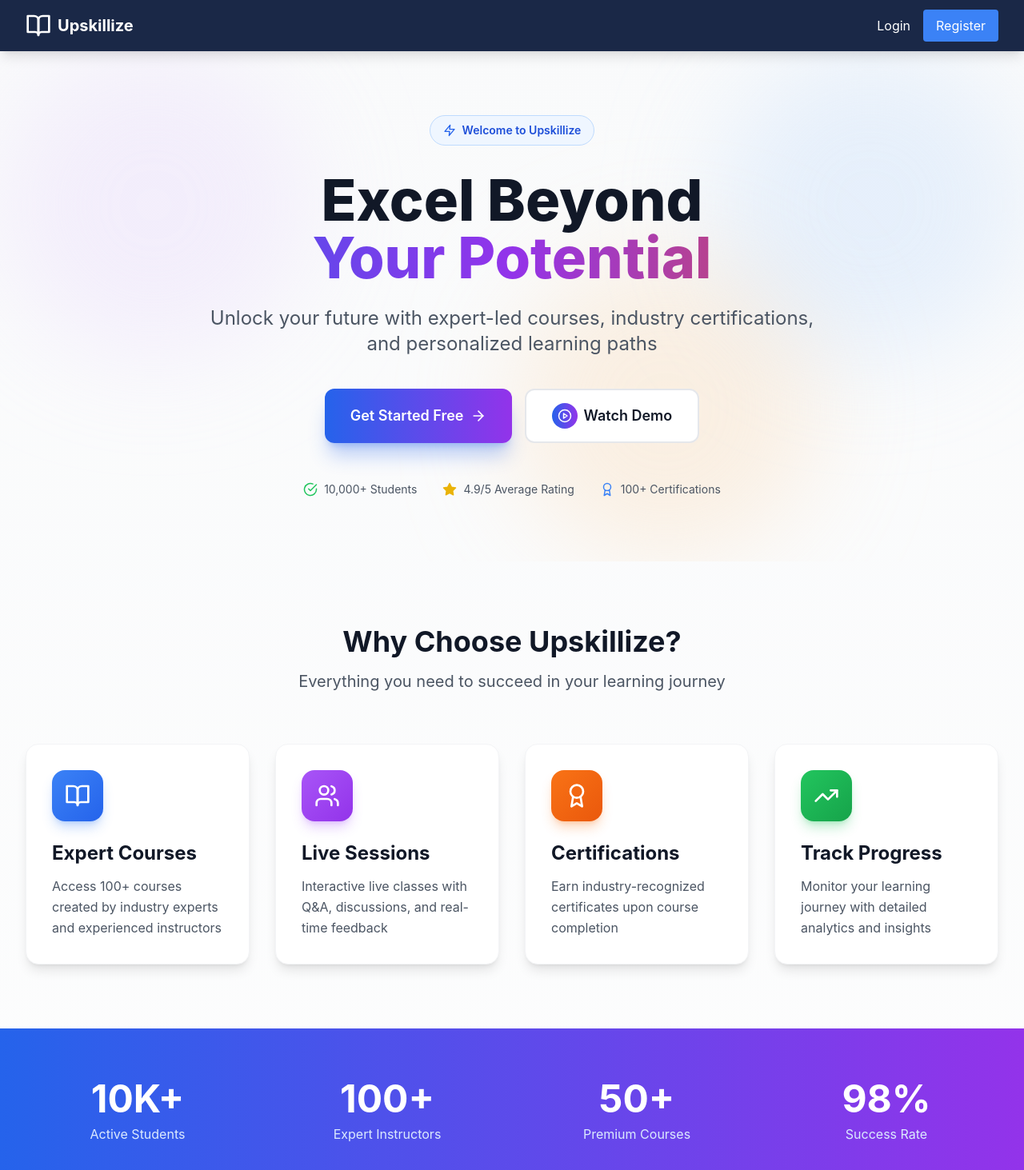
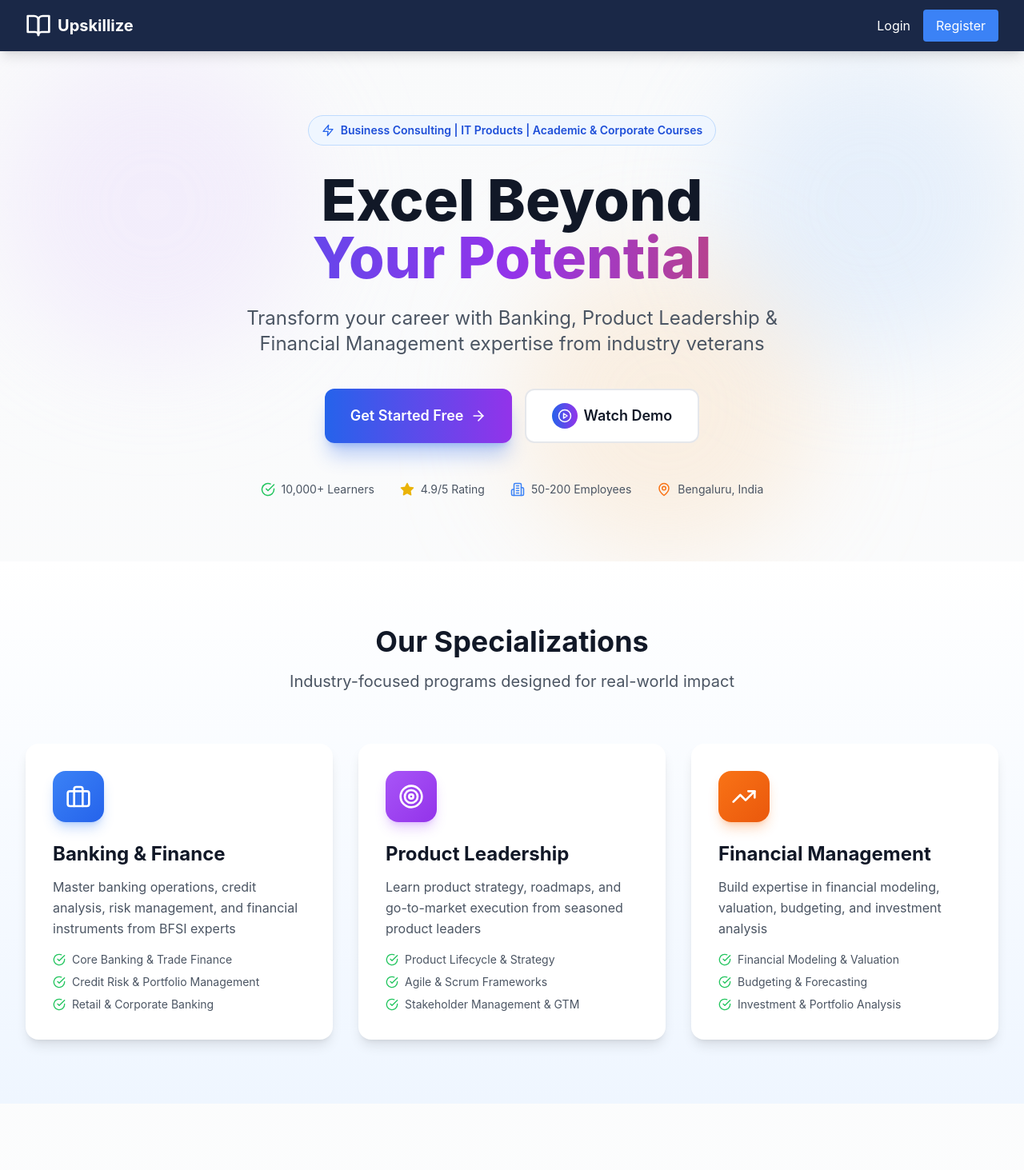
Before and after one commit to upskillize-ui/upskillize-lms, a React (Vite) app in the folder frontend/: page / in a window 1280 px wide. Shown: the top 1463 px of the page at 80% size. Built offline with nearby package versions, Linux system fonts and the light colour scheme.

Commit message:
Updated Home.jsx with upskillize branding, specializations, and LinkedIn integration

```diff
--- a/frontend/src/pages/Home.jsx
+++ b/frontend/src/pages/Home.jsx
@@ -2,13 +2,16 @@ import { useState, useRef, useEffect } from 'react';
 import { Link } from 'react-router-dom';
 import { useAuth } from '../context/AuthContext';
 import Navbar from '../components/Navbar';
-import { BookOpen, Users, Award, TrendingUp, ArrowRight, CheckCircle, Star, PlayCircle, Zap, Target, Globe, X } from 'lucide-react';
+import {
+  BookOpen, Users, Award, TrendingUp, ArrowRight, CheckCircle, Star,
+  PlayCircle, Zap, Target, Globe, X, Briefcase, GraduationCap,
+  Building2, Linkedin, Mail, MapPin, Phone
+} from 'lucide-react';
 
 // ─────────────────────────────────────────────────────────────
 // VIDEO SETUP:
 //   Place  Upskillize__Excel_Beyond_Promo.mp4
 //   into   /public/videos/excel-beyond-promo.mp4
-//   (same public folder as the BFSI video)
 // ─────────────────────────────────────────────────────────────
 
 export default function Home() {
@@ -23,7 +26,7 @@ export default function Home() {
     };
     if (showDemo) {
       document.addEventListener('keydown', handleKey);
-      document.body.style.overflow = 'hidden'; // prevent bg scroll
+      document.body.style.overflow = 'hidden';
     }
     return () => {
       document.removeEventListener('keydown', handleKey);
@@ -54,7 +57,6 @@ export default function Home() {
           onClick={(e) => { if (e.target === e.currentTarget) closeModal(); }}
         >
           <div className="relative w-full max-w-4xl rounded-2xl overflow-hidden shadow-2xl bg-black">
-            {/* Close button */}
             <button
               onClick={closeModal}
               className="absolute top-3 right-3 z-10 w-10 h-10 bg-black/60 hover:bg-black/90 text-white rounded-full flex items-center justify-center transition hover:scale-110"
@@ -63,14 +65,12 @@ export default function Home() {
               <X size={20} />
             </button>
 
-            {/* Video header label */}
             <div className="absolute top-3 left-3 z-10">
               <span className="bg-gradient-to-r from-blue-600 to-purple-600 text-white text-xs font-bold px-3 py-1.5 rounded-full shadow">
                 🎬 Upskillize — Excel Beyond Your Potential
               </span>
             </div>
 
-            {/* Video player */}
             <video
               ref={videoRef}
               className="w-full block"
@@ -84,7 +84,6 @@ export default function Home() {
               }}
             />
 
-            {/* Fallback if video file not placed yet */}
             <div
               className="w-full items-center justify-center flex-col gap-3 bg-gray-900 text-white py-20 px-6 text-center"
               style={{ display: 'none', aspectRatio: '16/9' }}
@@ -104,7 +103,6 @@ export default function Home() {
             </div>
           </div>
 
-          {/* Keyboard hint */}
           <p className="absolute bottom-6 text-gray-400 text-xs">
             Press <kbd className="bg-gray-700 text-white px-2 py-0.5 rounded text-xs">Esc</kbd> or click outside to close
           </p>
@@ -125,7 +123,7 @@ export default function Home() {
             {/* Badge */}
             <div className="inline-flex items-center gap-2 bg-blue-50 text-blue-700 px-4 py-2 rounded-full mb-8 border border-blue-200">
               <Zap size={16} className="text-blue-600" />
-              <span className="text-sm font-semibold">Welcome to Upskillize</span>
+              <span className="text-sm font-semibold">Business Consulting | IT Products | Academic & Corporate Courses</span>
             </div>
 
             {/* Main Heading */}
@@ -137,7 +135,7 @@ export default function Home() {
             </h1>
 
             <p className="text-xl md:text-2xl text-gray-600 mb-10 max-w-3xl mx-auto">
-              Unlock your future with expert-led courses, industry certifications, and personalized learning paths
+              Transform your career with Banking, Product Leadership & Financial Management expertise from industry veterans
             </p>
 
             {/* CTA Buttons */}
@@ -151,7 +149,6 @@ export default function Home() {
                   <ArrowRight size={20} className="group-hover:translate-x-1 transition" />
                 </Link>
 
-                {/* ── WATCH DEMO BUTTON ── */}
                 <button
                   onClick={openModal}
                   className="group bg-white hover:bg-gray-50 text-gray-900 px-8 py-4 rounded-xl text-lg font-semibold transition border-2 border-gray-200 hover:border-blue-400 flex items-center justify-center gap-2 hover:shadow-lg"
@@ -172,7 +169,6 @@ export default function Home() {
                   <ArrowRight size={20} className="group-hover:translate-x-1 transition" />
                 </Link>
 
-                {/* Logged-in users can also watch the demo */}
                 <button
                   onClick={openModal}
                   className="group bg-white hover:bg-gray-50 text-gray-900 px-8 py-4 rounded-xl text-lg font-semibold transition border-2 border-gray-200 hover:border-blue-400 flex items-center justify-center gap-2 hover:shadow-lg"
@@ -189,16 +185,109 @@ export default function Home() {
             <div className="flex flex-wrap justify-center items-center gap-8 text-sm text-gray-600">
               <div className="flex items-center gap-2">
                 <CheckCircle size={18} className="text-green-500" />
-                <span>10,000+ Students</span>
+                <span>10,000+ Learners</span>
               </div>
               <div className="flex items-center gap-2">
                 <Star size={18} className="text-yellow-500 fill-yellow-500" />
-                <span>4.9/5 Average Rating</span>
+                <span>4.9/5 Rating</span>
               </div>
               <div className="flex items-center gap-2">
-                <Award size={18} className="text-blue-500" />
-                <span>100+ Certifications</span>
+                <Building2 size={18} className="text-blue-500" />
+                <span>50-200 Employees</span>
               </div>
+              <div className="flex items-center gap-2">
+                <MapPin size={18} className="text-orange-500" />
+                <span>Bengaluru, India</span>
+              </div>
+            </div>
+          </div>
+        </div>
+      </div>
+
+      {/* ══════════════════════════════════════════
+          SPECIALIZATIONS SECTION
+      ══════════════════════════════════════════ */}
+      <div className="bg-gradient-to-b from-white to-blue-50 py-20">
+        <div className="max-w-7xl mx-auto px-4 sm:px-6 lg:px-8">
+          <div className="text-center mb-16">
+            <h2 className="text-4xl font-bold text-gray-900 mb-4">Our Specializations</h2>
+            <p className="text-xl text-gray-600">Industry-focused programs designed for real-world impact</p>
+          </div>
+
+          <div className="grid md:grid-cols-3 gap-8">
+            {/* Banking & Finance */}
+            <div className="group bg-white p-8 rounded-2xl shadow-lg hover:shadow-2xl transition-all duration-300 border-2 border-transparent hover:border-blue-500">
+              <div className="w-16 h-16 bg-gradient-to-br from-blue-500 to-blue-600 rounded-2xl flex items-center justify-center mb-6 group-hover:scale-110 transition shadow-lg shadow-blue-500/30">
+                <Briefcase className="h-8 w-8 text-white" />
+              </div>
+              <h3 className="text-2xl font-bold mb-3 text-gray-900">Banking & Finance</h3>
+              <p className="text-gray-600 leading-relaxed mb-4">
+                Master banking operations, credit analysis, risk management, and financial instruments from BFSI experts
+              </p>
+              <ul className="space-y-2 text-sm text-gray-600">
+                <li className="flex items-center gap-2">
+                  <CheckCircle size={16} className="text-green-500 flex-shrink-0" />
+                  <span>Core Banking & Trade Finance</span>
+                </li>
+                <li className="flex items-center gap-2">
+                  <CheckCircle size={16} className="text-green-500 flex-shrink-0" />
+                  <span>Credit Risk & Portfolio Management</span>
+                </li>
+                <li className="flex items-center gap-2">
+                  <CheckCircle size={16} className="text-green-500 flex-shrink-0" />
+                  <span>Retail & Corporate Banking</span>
+                </li>
+              </ul>
+            </div>
+
+            {/* Product Leadership */}
+            <div className="group bg-white p-8 rounded-2xl shadow-lg hover:shadow-2xl transition-all duration-300 border-2 border-transparent hover:border-purple-500">
+              <div className="w-16 h-16 bg-gradient-to-br from-purple-500 to-purple-600 rounded-2xl flex items-center justify-center mb-6 group-hover:scale-110 transition shadow-lg shadow-purple-500/30">
+                <Target className="h-8 w-8 text-white" />
+              </div>
+              <h3 className="text-2xl font-bold mb-3 text-gray-900">Product Leadership</h3>
+              <p className="text-gray-600 leading-relaxed mb-4">
+                Learn product strategy, roadmaps, and go-to-market execution from seasoned product leaders
+              </p>
+              <ul className="space-y-2 text-sm text-gray-600">
+                <li className="flex items-center gap-2">
+                  <CheckCircle size={16} className="text-green-500 flex-shrink-0" />
+                  <span>Product Lifecycle & Strategy</span>
+                </li>
+                <li className="flex items-center gap-2">
+                  <CheckCircle size={16} className="text-green-500 flex-shrink-0" />
+                  <span>Agile & Scrum Frameworks</span>
+                </li>
+                <li className="flex items-center gap-2">
+                  <CheckCircle size={16} className="text-green-500 flex-shrink-0" />
+                  <span>Stakeholder Management & GTM</span>
+                </li>
+              </ul>
+            </div>
+
+            {/* Financial Management */}
+            <div className="group bg-white p-8 rounded-2xl shadow-lg hover:shadow-2xl transition-all duration-300 border-2 border-transparent hover:border-orange-500">
+              <div className="w-16 h-16 bg-gradient-to-br from-orange-500 to-orange-600 rounded-2xl flex items-center justify-center mb-6 group-hover:scale-110 transition shadow-lg shadow-orange-500/30">
+                <TrendingUp className="h-8 w-8 text-white" />
+              </div>
+              <h3 className="text-2xl font-bold mb-3 text-gray-900">Financial Management</h3>
+              <p className="text-gray-600 leading-relaxed mb-4">
+                Build expertise in financial modeling, valuation, budgeting, and investment analysis
+              </p>
+              <ul className="space-y-2 text-sm text-gray-600">
+                <li className="flex items-center gap-2">
+                  <CheckCircle size={16} className="text-green-500 flex-shrink-0" />
+                  <span>Financial Modeling & Valuation</span>
+                </li>
+                <li className="flex items-center gap-2">
+                  <CheckCircle size={16} className="text-green-500 flex-shrink-0" />
+                  <span>Budgeting & Forecasting</span>
+                </li>
+                <li className="flex items-center gap-2">
+                  <CheckCircle size={16} className="text-green-500 flex-shrink-0" />
+                  <span>Investment & Portfolio Analysis</span>
+                </li>
+              </ul>
             </div>
           </div>
         </div>
@@ -216,11 +305,11 @@ export default function Home() {
         <div className="grid md:grid-cols-2 lg:grid-cols-4 gap-8">
           <div className="group bg-white p-8 rounded-2xl shadow-lg hover:shadow-2xl transition-all duration-300 border border-gray-100 hover:border-blue-200">
             <div className="w-16 h-16 bg-gradient-to-br from-blue-500 to-blue-600 rounded-2xl flex items-center justify-center mb-6 group-hover:scale-110 transition shadow-lg shadow-blue-500/30">
-              <BookOpen className="h-8 w-8 text-white" />
+              <GraduationCap className="h-8 w-8 text-white" />
             </div>
-            <h3 className="text-2xl font-bold mb-3 text-gray-900">Expert Courses</h3>
+            <h3 className="text-2xl font-bold mb-3 text-gray-900">MBA-Level Content</h3>
             <p className="text-gray-600 leading-relaxed">
-              Access 100+ courses created by industry experts and experienced instructors
+              Curriculum benchmarked against IIM, ISB, and CFA standards for professional excellence
             </p>
           </div>
 
@@ -228,9 +317,9 @@ export default function Home() {
             <div className="w-16 h-16 bg-gradient-to-br from-purple-500 to-purple-600 rounded-2xl flex items-center justify-center mb-6 group-hover:scale-110 transition shadow-lg shadow-purple-500/30">
               <Users className="h-8 w-8 text-white" />
             </div>
-            <h3 className="text-2xl font-bold mb-3 text-gray-900">Live Sessions</h3>
+            <h3 className="text-2xl font-bold mb-3 text-gray-900">Industry Experts</h3>
             <p className="text-gray-600 leading-relaxed">
-              Interactive live classes with Q&A, discussions, and real-time feedback
+              Learn from banking, finance, and product professionals with 10+ years experience
             </p>
           </div>
 
@@ -238,19 +327,19 @@ export default function Home() {
             <div className="w-16 h-16 bg-gradient-to-br from-orange-500 to-orange-600 rounded-2xl flex items-center justify-center mb-6 group-hover:scale-110 transition shadow-lg shadow-orange-500/30">
               <Award className="h-8 w-8 text-white" />
             </div>
-            <h3 className="text-2xl font-bold mb-3 text-gray-900">Certifications</h3>
+            <h3 className="text-2xl font-bold mb-3 text-gray-900">Capstone Projects</h3>
             <p className="text-gray-600 leading-relaxed">
-              Earn industry-recognized certificates upon course completion
+              Real-world case studies and projects with industry-recognized certifications
             </p>
           </div>
 
           <div className="group bg-white p-8 rounded-2xl shadow-lg hover:shadow-2xl transition-all duration-300 border border-gray-100 hover:border-green-200">
             <div className="w-16 h-16 bg-gradient-to-br from-green-500 to-green-600 rounded-2xl flex items-center justify-center mb-6 group-hover:scale-110 transition shadow-lg shadow-green-500/30">
-              <TrendingUp className="h-8 w-8 text-white" />
+              <Globe className="h-8 w-8 text-white" />
             </div>
-            <h3 className="text-2xl font-bold mb-3 text-gray-900">Track Progress</h3>
+            <h3 className="text-2xl font-bold mb-3 text-gray-900">Flexible Learning</h3>
             <p className="text-gray-600 leading-relaxed">
-              Monitor your learning journey with detailed analytics and insights
+              Hybrid model with live sessions, recorded content, and personalized mentorship
             </p>
           </div>
         </div>
@@ -264,19 +353,19 @@ export default function Home() {
           <div className="grid md:grid-cols-4 gap-8 text-center text-white">
             <div>
               <div className="text-5xl font-bold mb-2">10K+</div>
-              <div className="text-blue-100">Active Students</div>
+              <div className="text-blue-100">Active Learners</div>
             </div>
             <div>
               <div className="text-5xl font-bold mb-2">100+</div>
-              <div className="text-blue-100">Expert Instructors</div>
+              <div className="text-blue-100">Expert Faculty</div>
             </div>
             <div>
               <div className="text-5xl font-bold mb-2">50+</div>
-              <div className="text-blue-100">Premium Courses</div>
+              <div className="text-blue-100">Corporate Clients</div>
             </div>
             <div>
               <div className="text-5xl font-bold mb-2">98%</div>
-              <div className="text-blue-100">Success Rate</div>
+              <div className="text-blue-100">Completion Rate</div>
             </div>
           </div>
         </div>
@@ -304,14 +393,14 @@ export default function Home() {
               <span className="text-3xl font-bold text-purple-600">2</span>
             </div>
             <h3 className="text-xl font-bold mb-3">Choose Course</h3>
-            <p className="text-gray-600">Browse our catalog and enroll in courses that match your goals</p>
+            <p className="text-gray-600">Browse Banking, Product, or Finance programs that match your goals</p>
           </div>
           <div className="text-center">
             <div className="w-20 h-20 bg-green-100 rounded-full flex items-center justify-center mx-auto mb-6">
               <span className="text-3xl font-bold text-green-600">3</span>
             </div>
             <h3 className="text-xl font-bold mb-3">Start Learning</h3>
-            <p className="text-gray-600">Access course content, complete assignments, and earn certificates</p>
+            <p className="text-gray-600">Access course content, complete capstone projects, and earn certificates</p>
           </div>
         </div>
       </div>
@@ -326,7 +415,7 @@ export default function Home() {
               Ready to Excel Beyond?
             </h2>
             <p className="text-xl text-orange-100 mb-8">
-              Join thousands of learners already transforming their careers
+              Join thousands of learners already transforming their careers in Banking, Product & Finance
             </p>
             <div className="flex flex-wrap justify-center gap-4">
               <Link
@@ -354,21 +443,43 @@ export default function Home() {
       <footer className="bg-gray-900 text-gray-400 py-12">
         <div className="max-w-7xl mx-auto px-4 sm:px-6 lg:px-8">
           <div className="grid md:grid-cols-4 gap-8">
+            {/* Company Info */}
             <div>
               <div className="flex items-center gap-2 mb-4">
                 <BookOpen className="h-8 w-8 text-blue-500" />
                 <span className="text-xl font-bold text-white">Upskillize</span>
               </div>
-              <p className="text-sm">Excel Beyond Your Potential</p>
+              <p className="text-sm mb-4">Excel Beyond Your Potential</p>
+              <p className="text-xs text-gray-500 mb-2">Business Consulting | IT Products</p>
+              <p className="text-xs text-gray-500">Academic & Corporate Courses</p>
+              <div className="flex items-center gap-2 mt-4">
+                <Building2 size={14} className="text-gray-500" />
+                <span className="text-xs">50-200 employees</span>
+              </div>
             </div>
+
+            {/* Quick Links */}
             <div>
               <h4 className="text-white font-semibold mb-4">Company</h4>
               <ul className="space-y-2 text-sm">
                 <li><Link to="/about" className="hover:text-white transition">About Us</Link></li>
                 <li><Link to="/careers" className="hover:text-white transition">Careers</Link></li>
                 <li><Link to="/blog" className="hover:text-white transition">Blog</Link></li>
+                <li>
+                  <a
+                    href="https://www.linkedin.com/company/upskillize-excel-beyond"
+                    target="_blank"
+                    rel="noopener noreferrer"
+                    className="hover:text-white transition inline-flex items-center gap-2"
+                  >
+                    <Linkedin size={16} />
+                    LinkedIn
+                  </a>
+                </li>
               </ul>
             </div>
+
+            {/* Support */}
             <div>
               <h4 className="text-white font-semibold mb-4">Support</h4>
               <ul className="space-y-2 text-sm">
@@ -377,17 +488,41 @@ export default function Home() {
                 <li><Link to="/faq" className="hover:text-white transition">FAQ</Link></li>
               </ul>
             </div>
+
+            {/* Contact */}
             <div>
-              <h4 className="text-white font-semibold mb-4">Legal</h4>
-              <ul className="space-y-2 text-sm">
-                <li><Link to="/terms" className="hover:text-white transition">Terms</Link></li>
-                <li><Link to="/privacy" className="hover:text-white transition">Privacy</Link></li>
-                <li><Link to="/cookies" className="hover:text-white transition">Cookies</Link></li>
+              <h4 className="text-white font-semibold mb-4">Contact</h4>
+              <ul className="space-y-3 text-sm">
+                <li className="flex items-start gap-2">
+                  <MapPin size={16} className="text-blue-400 flex-shrink-0 mt-1" />
+                  <span>Bengaluru, Karnataka, India</span>
+                </li>
+                <li className="flex items-center gap-2">
+                  <Mail size={16} className="text-blue-400 flex-shrink-0" />
+                  <a href="mailto:info@upskillize.com" className="hover:text-white transition">
+                    info@upskillize.com
+                  </a>
+                </li>
+                <li className="flex items-center gap-2">
+                  <Phone size={16} className="text-blue-400 flex-shrink-0" />
+                  <span>+91 XXXXX XXXXX</span>
+                </li>
               </ul>
             </div>
           </div>
-          <div className="border-t border-gray-800 mt-8 pt-8 text-center text-sm">
-            © 2026 Upskillize. All rights reserved.
+
+          {/* Bottom Bar */}
+          <div className="border-t border-gray-800 mt-8 pt-8">
+            <div className="flex flex-col md:flex-row justify-between items-center gap-4">
+              <div className="text-center md:text-left text-sm">
+                © 2026 Upskillize - Excel Beyond. All rights reserved.
+              </div>
+              <div className="flex gap-6 text-sm">
+                <Link to="/terms" className="hover:text-white transition">Terms</Link>
+                <Link to="/privacy" className="hover:text-white transition">Privacy</Link>
+                <Link to="/cookies" className="hover:text-white transition">Cookies</Link>
+              </div>
+            </div>
           </div>
         </div>
       </footer>
```
Also changed, not shown: frontend/src/pages/Admin/Dashboard.jsx (line endings or trailing spaces), frontend/src/pages/Faculty/Dashboard.jsx (line endings or trailing spaces).
